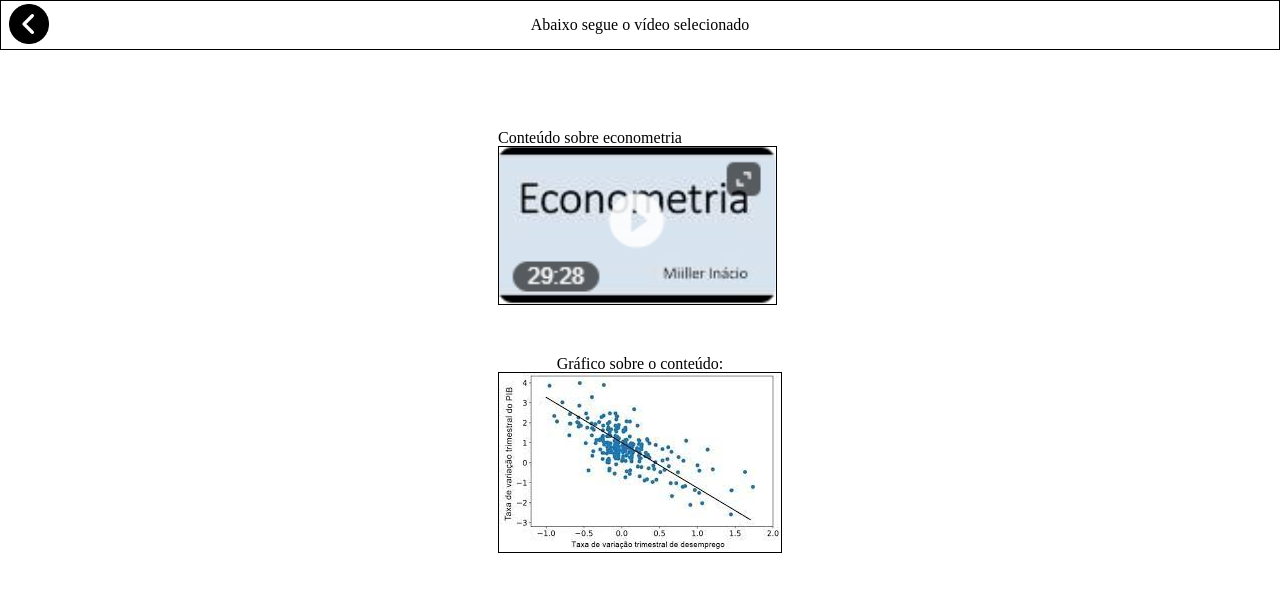
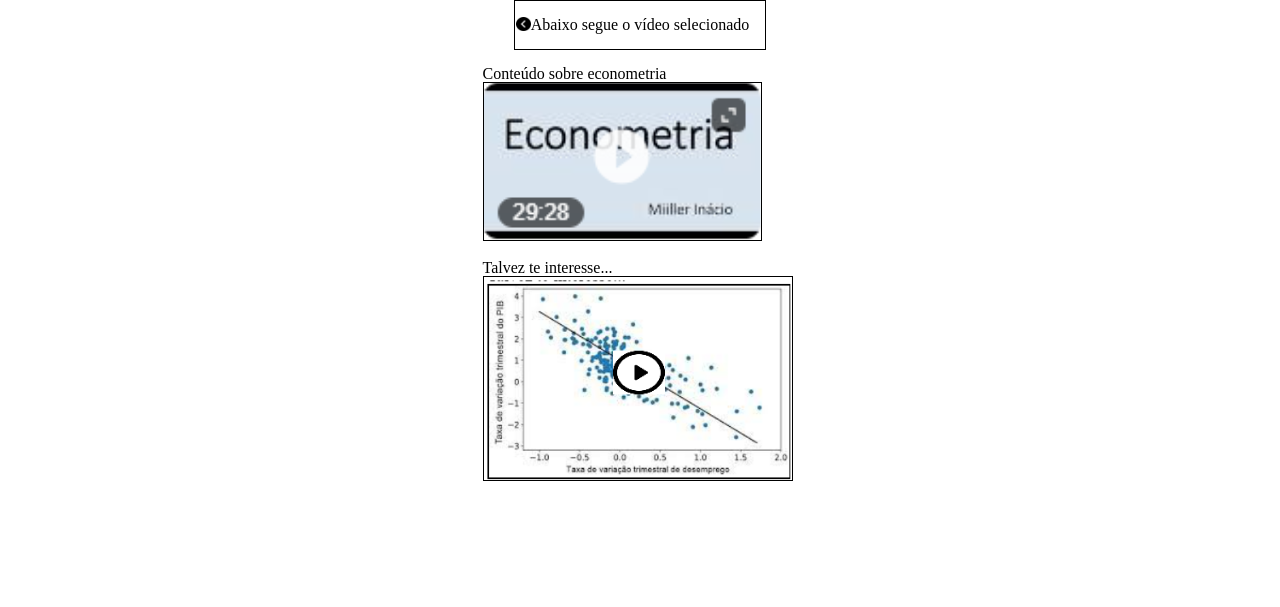
Before and after one commit to montmito/grupo1_a, a plain HTML site: page TelaVideo.html in a window 1280 px wide. Drawn offline with Linux system fonts and the light colour scheme.

Commit message:
formatando

```diff
--- a/TelaVideo.html
+++ b/TelaVideo.html
@@ -7,7 +7,7 @@
     <link rel="stylesheet" href="css_telavideo.css">
     <title>Visualizador de vídeo</title>
 </head>
-<body>
+<body class="center">
     <header>
         <a href="tela_inicial.html">
             <img src="img/seta.png" alt="Voltar" class="voltar">
@@ -16,8 +16,7 @@
             Abaixo segue o vídeo selecionado
         </h1>
     </header>
-
-    <main class="coluna">
+    <main>
         <ol>
             <li>
                 <h3>
@@ -27,9 +26,9 @@
             </li>
             <li>
                 <h2>
-                    Gráfico sobre o conteúdo:
+                    Talvez te interesse...
                 </h2>
-                <img src="img/econograf.jpg" alt="gráfico" class="borda">
+                <img src="img/grafico3.png" alt="gráfico" class="borda img1">
             </li>
         </ol>
     </main>
--- a/css_telavideo.css
+++ b/css_telavideo.css
@@ -1,11 +1,10 @@
 .voltar{
-    height: 2.5rem;
-    width: 2.5rem;
+    height: 30%;
     display: flex;
     justify-content: start;
     position:absolute;
-    top: 0.2rem;
-    left:0.5rem;
+    top: 1rem;
+    left:0.1rem;
 }
 
 header{
@@ -17,25 +16,28 @@ header{
     position: relative;
 }
 
-main{
-    margin: 2rem;
-    align-items: center;
-}
-
-h2{
-    display: flex;
-    justify-content: center;
-}
-
-.coluna{
-    display: flex;
-    flex-direction: column;
-}
-
-li{
-    margin: 3rem;
-}
 
 .borda{
     border: 0.1rem black solid;
 }
+
+li{
+    margin-top: 1rem;
+    margin-bottom: 1rem;
+    margin-left: 3rem;
+}
+.center{
+    display: flex;
+    flex-direction: column;
+    justify-content: center;
+    align-items: center;
+}
+
+main{
+    overflow: scroll;
+}
+
+.img1{
+    height: 70%;
+    width:85%;
+}
```
Also changed, not shown: img/grafico3.png (added).
